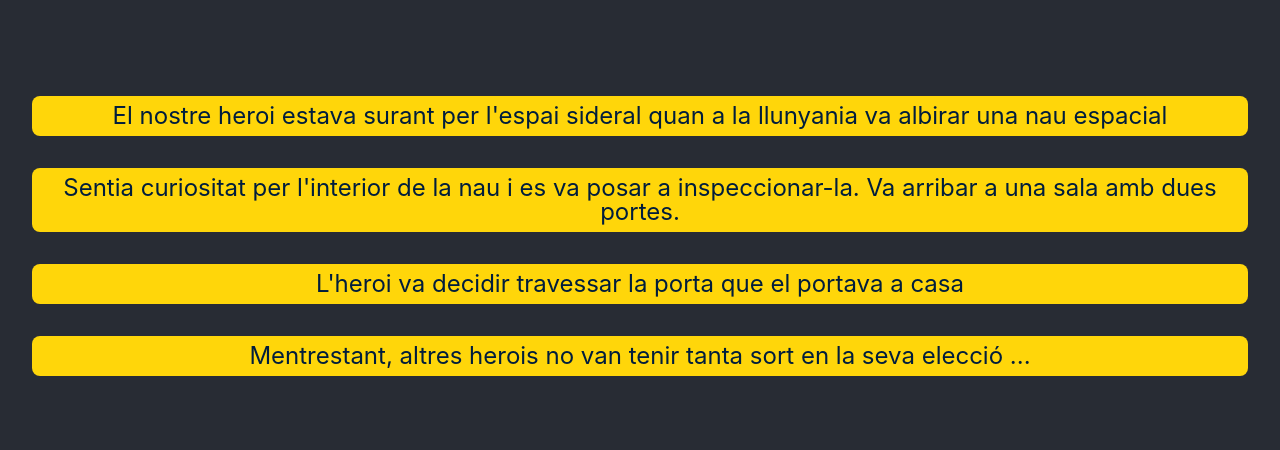
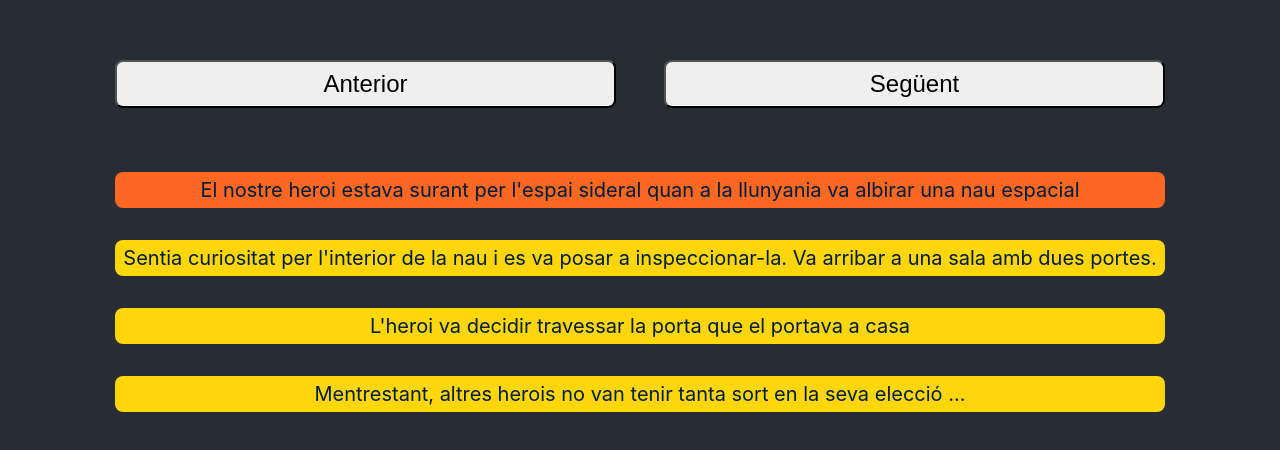
Before and after one commit to Txintxor/Sprint_6_React_1, a React (Create React App) app: page / in a window 1280 px wide. Shown: the part 164-614 px from the top of the page. Built offline with nearby package versions, Linux system fonts and the light colour scheme.

Commit message:
Level 1 exercise 4

```diff
--- a/public/index.html
+++ b/public/index.html
@@ -9,7 +9,6 @@
       name="description"
       content="Web site created using create-react-app"
     />
-    <link rel="apple-touch-icon" href="%PUBLIC_URL%/logo192.png" />
     <!--
       manifest.json provides metadata used when your web app is installed on a
       user's mobile device or desktop. See https://developers.google.com/web/fundamentals/web-app-manifest/
--- a/src/App.js
+++ b/src/App.js
@@ -1,7 +1,7 @@
 import React from 'react';
 import Escena from "./components/escena/Escena.js";
-import story from "./components/escena/data/story.js";
-import "./App.css";
+import story from "./data/story.js";
+import "./styles/App.css";
 
 
 function App() {
--- a/src/components/escena/Escena.js
+++ b/src/components/escena/Escena.js
@@ -1,24 +1,56 @@
-import React from 'react';
-import story from "./data/story.js";
-import styled from "styled-components";
+import React, { useState } from "react";
+import story from "../../data/story.js";
+import {Story, Button} from "./EscenaStyled.js"
 
-const Story = styled.p`
-  font-size: 1.5rem;
-  color: #001d3d;
-  background-color: #ffd60a;
-  text-align: center;
-  border-radius: 8px;
-  margin: 2rem;
-  padding: 0.5rem;`
+
 
 const Escena = () => {
+  const [index, setIndex] = useState(0);
+
+  const next = () => {
+    const children = document.getElementById("storyContainer").children;
+    if (index < children.length - 1) {
+      for (let item of children) {
+        let id = parseInt(item.id);
+        id === index + 1
+          ? (item.style.backgroundColor = "#FC6722")
+          : (item.style.backgroundColor = "#ffd60a");
+      }
+      setIndex(index + 1);
+    }
+  };
+
+  const prior = () => {
+    if (index !== 0) {
+      const children = document.getElementById("storyContainer").children;
+      for (let item of children) {
+        let id = parseInt(item.id);
+        id === index - 1
+          ? (item.style.backgroundColor = "#FC6722")
+          : (item.style.backgroundColor = "#ffd60a");
+      }
+      setIndex(index - 1);
+    }
+  };
+
   return (
     <div>
-      {story.map((elem) => (
-        <Story>{elem}</Story>
-      ))}
+      <Button onClick={prior}>Anterior</Button>
+      <Button onClick={next}>Següent</Button>
+      <div id="storyContainer">
+        {story.map((elem, index) => (
+          index === 0 ? <Story key={index} id={index}
+          style={{background : "#FC6722"}}>
+          {elem}
+       </Story>
+          :<Story key={index} id={index}>
+             {elem}
+          </Story>
+        ))}
+      </div>
     </div>
   );
 };
 
+
 export default Escena;
--- /dev/null
+++ b/src/components/escena/EscenaStyled.js
@@ -0,0 +1,23 @@
+import styled from "styled-components";
+
+
+const Story = styled.p`
+  font-size: 1.25rem;
+  color: #001d3d;
+  background-color: #ffd60a;
+  text-align: center;
+  border-radius: 8px;
+  margin: 2rem;
+  padding: 0.5rem;
+`;
+
+const Button = styled.button`
+  width: 45%;
+  border-radius: 8px;
+  margin: 2rem 1.5rem;
+  padding: 0.5rem;
+  font-size: 1.5rem;
+  cursor: pointer;
+`;
+
+export {Story, Button};
--- a/src/index.js
+++ b/src/index.js
@@ -1,6 +1,6 @@
 import React from 'react';
 import ReactDOM from 'react-dom/client';
-import './index.css';
+import './styles/index.css';
 import App from './App';
 import reportWebVitals from './reportWebVitals';
 
```
Also changed, not shown: public/manifest.json, src/data/story.js (renamed from src/components/escena/data/story.js), src/styles/App.css (renamed from src/App.css), src/styles/index.css (renamed from src/index.css).
